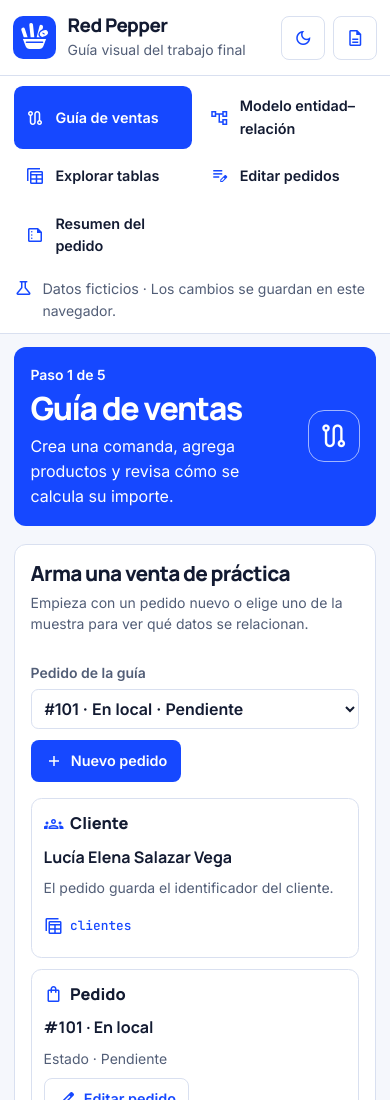
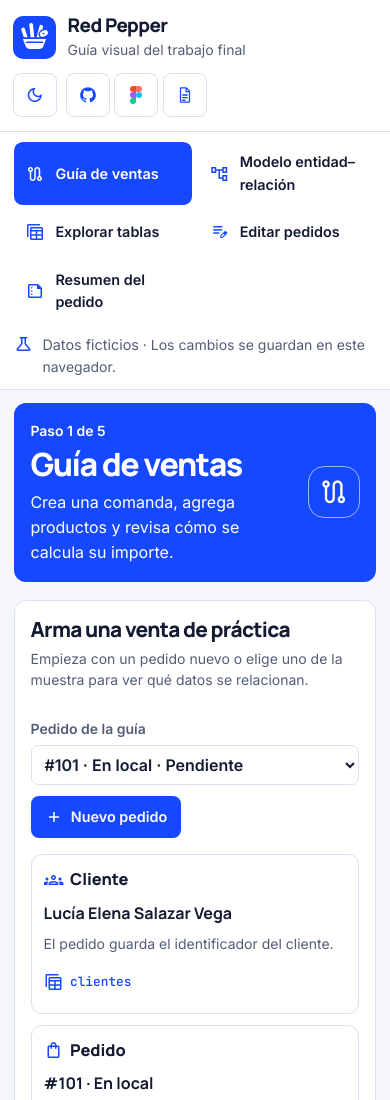
Before and after one commit to Quetzalq4321q/trabajo-final-base-de-datos, a plain HTML site: page web/index.html in a window 390 px wide. Shown: the top 1100 px of the page. Drawn offline with nearby package versions, Linux system fonts and the light colour scheme.

```diff
--- a/web/estilos.css
+++ b/web/estilos.css
@@ -50,6 +50,8 @@ h3 { font-size: 1.02rem; font-weight: 800; }
 .marco { max-width: 95rem; margin: 0 auto; display: grid; min-height: 100vh; grid-template-columns: 16rem minmax(0, 1fr); grid-template-rows: auto 1fr; }
 .cabecera { grid-column: 1 / -1; display: flex; align-items: center; justify-content: space-between; gap: .75rem; background: var(--paper); border-bottom: 1px solid var(--line); padding: .85rem clamp(1rem, 3vw, 2rem); }
 .cabecera-acciones { display: flex; align-items: center; gap: .5rem; flex: 0 0 auto; white-space: nowrap; }
+.enlaces-entrega { display: flex; align-items: center; gap: .4rem; }
+.marca-recurso { width: 1.125rem; height: 1.125rem; flex: 0 0 auto; }
 .marca { display: inline-flex; align-items: center; gap: .72rem; color: var(--ink); text-decoration: none; min-width: 0; }
 .marca-icono { display: block; width: 2.7rem; height: 2.7rem; flex: 0 0 auto; }
 .marca strong { display: block; font-size: 1.18rem; line-height: 1.22; letter-spacing: -.03em; font-weight: 800; }
@@ -236,12 +238,22 @@ dialog p { color: var(--muted); margin: .55rem 0; }
   .indicadores > div { padding: .55rem .45rem; }
   .flujo-guia { grid-template-columns: minmax(0, 1fr); }
   .cabecera { padding-inline: .8rem; }
-  .enlace-informe, .boton-tema { min-width: 2.75rem; min-height: 2.75rem; padding: .48rem; }
-  .informe-texto, .tema-texto { display: none; }
+  .boton-tema { min-width: 2.75rem; min-height: 2.75rem; padding: .48rem; }
+  .tema-texto { display: none; }
   .paginacion, .pie-pasos { flex-wrap: wrap; }
   .paginacion .boton, .pie-pasos .boton { padding-inline: .45rem; }
 }
 
+@media (max-width: 45rem) {
+  .cabecera-acciones { gap: .35rem; }
+  .enlaces-entrega { gap: .3rem; }
+  .enlace-entrega { min-width: 2.75rem; min-height: 2.75rem; padding: .48rem; }
+  .enlace-texto { display: none; }
+}
+@media (max-width: 26rem) {
+  .cabecera { flex-wrap: wrap; }
+  .cabecera-acciones { width: 100%; gap: .55rem; }
+}
 @media (prefers-reduced-motion: reduce) {
   .pantalla:not([hidden]), .error-carga:not([hidden]), dialog[open], .hueso, .cambio-fila[open] .registros { animation: none; }
   .boton, .paso, .opcion { transition: none; }
--- a/web/index.html
+++ b/web/index.html
@@ -21,7 +21,7 @@
   <link rel="preconnect" href="https://fonts.gstatic.com" crossorigin>
   <link rel="stylesheet" href="https://fonts.googleapis.com/css2?family=Inter:wght@400;500;600;700&amp;family=JetBrains+Mono:wght@500;600&amp;family=Manrope:wght@600;700;800&amp;display=swap">
   <link rel="stylesheet" href="https://fonts.googleapis.com/css2?family=Material+Symbols+Outlined:wght@400&amp;display=block">
-  <link rel="stylesheet" href="estilos.css?v=20261124g">
+  <link rel="stylesheet" href="estilos.css?v=20261124h">
   <script type="module">
     try {
       await import('./inicio.js?v=20261124g');
@@ -42,7 +42,20 @@
       </a>
       <div class="cabecera-acciones">
         <button class="boton secundario boton-tema" id="boton-tema" type="button" aria-label="Cambiar a modo oscuro" hidden><span class="icono" aria-hidden="true">dark_mode</span><span class="tema-texto">Oscuro</span></button>
-        <a class="boton secundario enlace-informe" href="../informe/informe_final_red_pepper.pdf" aria-label="Informe final"><span class="icono" aria-hidden="true">description</span><span class="informe-texto">Informe final</span></a>
+        <nav class="enlaces-entrega" aria-label="Recursos del trabajo final">
+          <a class="boton secundario enlace-entrega" href="https://github.com/Quetzalq4321q/trabajo-final-base-de-datos" aria-label="Repositorio en GitHub" title="Repositorio en GitHub">
+            <svg class="marca-recurso" viewBox="0 0 24 24" aria-hidden="true" fill="currentColor"><path d="M12 1.5a10.5 10.5 0 0 0-3.32 20.46c.53.1.72-.23.72-.5v-1.96c-2.93.64-3.55-1.24-3.55-1.24-.48-1.22-1.17-1.55-1.17-1.55-.96-.66.07-.65.07-.65 1.06.08 1.61 1.08 1.61 1.08.94 1.6 2.46 1.14 3.06.87.1-.68.37-1.14.67-1.4-2.34-.26-4.8-1.17-4.8-5.2 0-1.15.41-2.09 1.08-2.82-.11-.27-.47-1.34.1-2.8 0 0 .88-.28 2.89 1.08a10.1 10.1 0 0 1 5.26 0c2-1.36 2.88-1.08 2.88-1.08.58 1.46.21 2.53.1 2.8.67.73 1.08 1.67 1.08 2.82 0 4.04-2.46 4.93-4.81 5.2.38.33.72.96.72 1.94v2.91c0 .28.19.61.73.5A10.5 10.5 0 0 0 12 1.5Z"/></svg>
+            <span class="enlace-texto">GitHub</span>
+          </a>
+          <a class="boton secundario enlace-entrega" href="https://www.figma.com/slides/sVSKsg8ZuSxMXYvqOjkzJq" aria-label="Diapositivas en Figma" title="Diapositivas en Figma">
+            <svg class="marca-recurso" viewBox="0 0 24 24" aria-hidden="true"><path fill="#f24e1e" d="M12 0H8a4 4 0 0 0 0 8h4z"/><path fill="#ff7262" d="M12 0h4a4 4 0 0 1 0 8h-4z"/><path fill="#a259ff" d="M12 8H8a4 4 0 0 0 0 8h4z"/><circle fill="#1abcfe" cx="16" cy="12" r="4"/><path fill="#0acf83" d="M12 16H8a4 4 0 1 0 4 4z"/></svg>
+            <span class="enlace-texto">Figma</span>
+          </a>
+          <a class="boton secundario enlace-entrega" href="../informe/informe_final_red_pepper.pdf" aria-label="Informe técnico en PDF" title="Informe técnico en PDF">
+            <svg class="marca-recurso" viewBox="0 0 24 24" aria-hidden="true" fill="none" stroke="currentColor" stroke-width="1.7" stroke-linecap="round" stroke-linejoin="round"><path d="M6 2.5h8l4 4v14a1 1 0 0 1-1 1H7a1 1 0 0 1-1-1zM13.5 2.5v5h4.5M9 12h6m-6 3.5h6M9 19h3"/></svg>
+            <span class="enlace-texto">PDF</span>
+          </a>
+        </nav>
       </div>
     </header>
 
```
Also changed, not shown: 3 other files.
